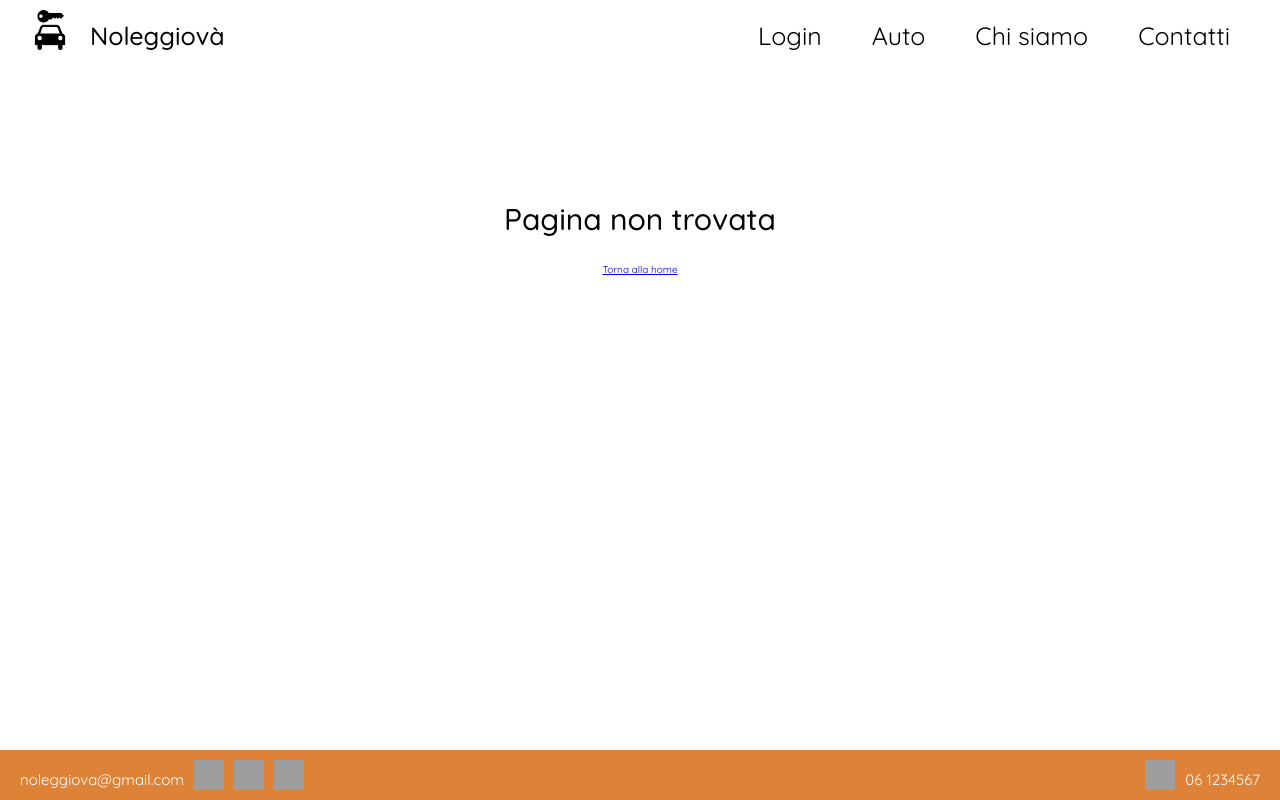
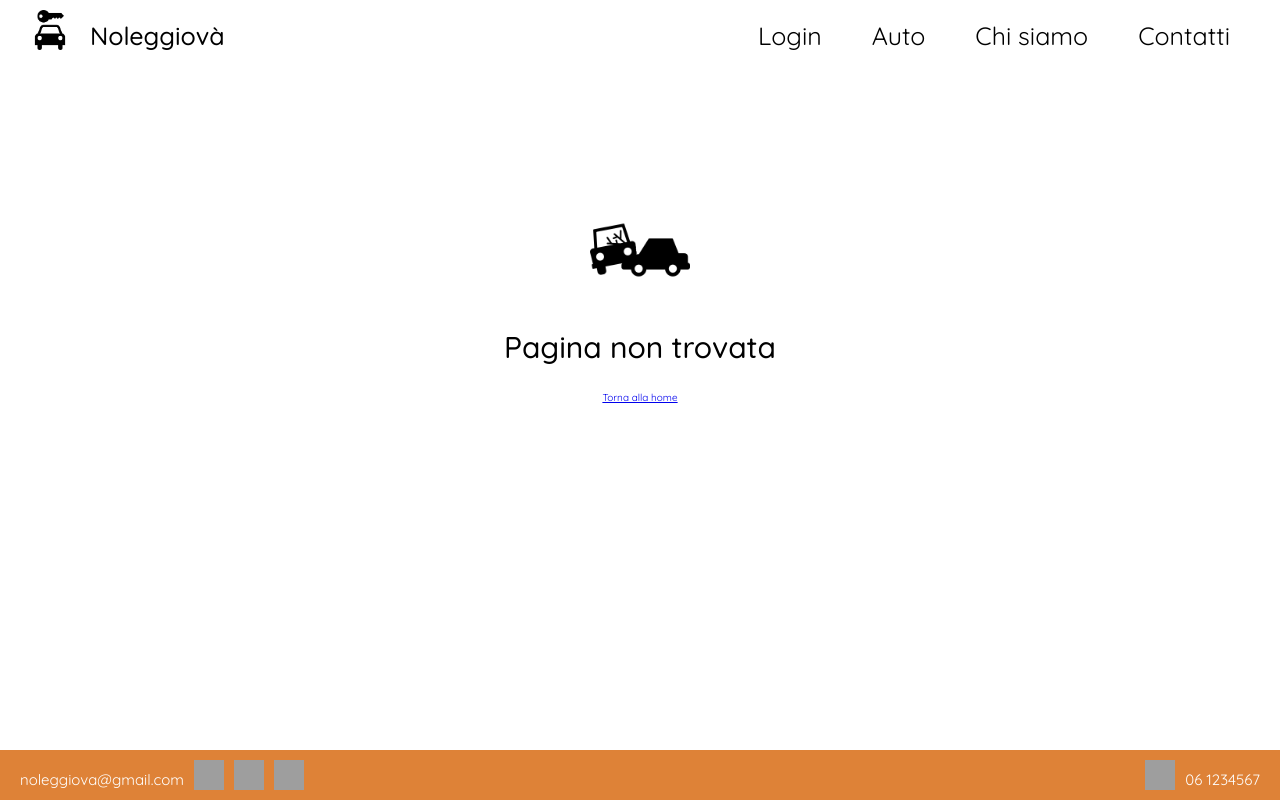
Before and after one commit to glg-23/autonoleggio-react, a React (Create React App) app in the folder autonoleggio-react/: page / in a window 1280 px wide. Built offline with nearby package versions, Linux system fonts and the light colour scheme; grey boxes are pictures that could not be loaded.

Commit message:
update media noPage

```diff
--- a/autonoleggio-react/src/components/noPage/NoPage.css
+++ b/autonoleggio-react/src/components/noPage/NoPage.css
@@ -1,5 +1,9 @@
 .noPage{
     margin-top: 200px;
+}
+
+.logoNoPage{
+    width: 100px;
 }
 
 .titoloNoPage{
--- a/autonoleggio-react/src/components/noPage/NoPage.js
+++ b/autonoleggio-react/src/components/noPage/NoPage.js
@@ -1,12 +1,17 @@
 import React from 'react';
 import './NoPage.css';
 import Bottone from '../bottone/Bottone';
+import logoNoPage from '../../media/noPage.png';
 
 class NoPage extends React.Component {
 
     render() {
         return (
             <div className='noPage'>
+                <img
+                    className='logoNoPage'
+                    src={logoNoPage}
+                />
                 <h2 className='titoloNoPage'>Pagina non trovata</h2>
 
                 {
```
